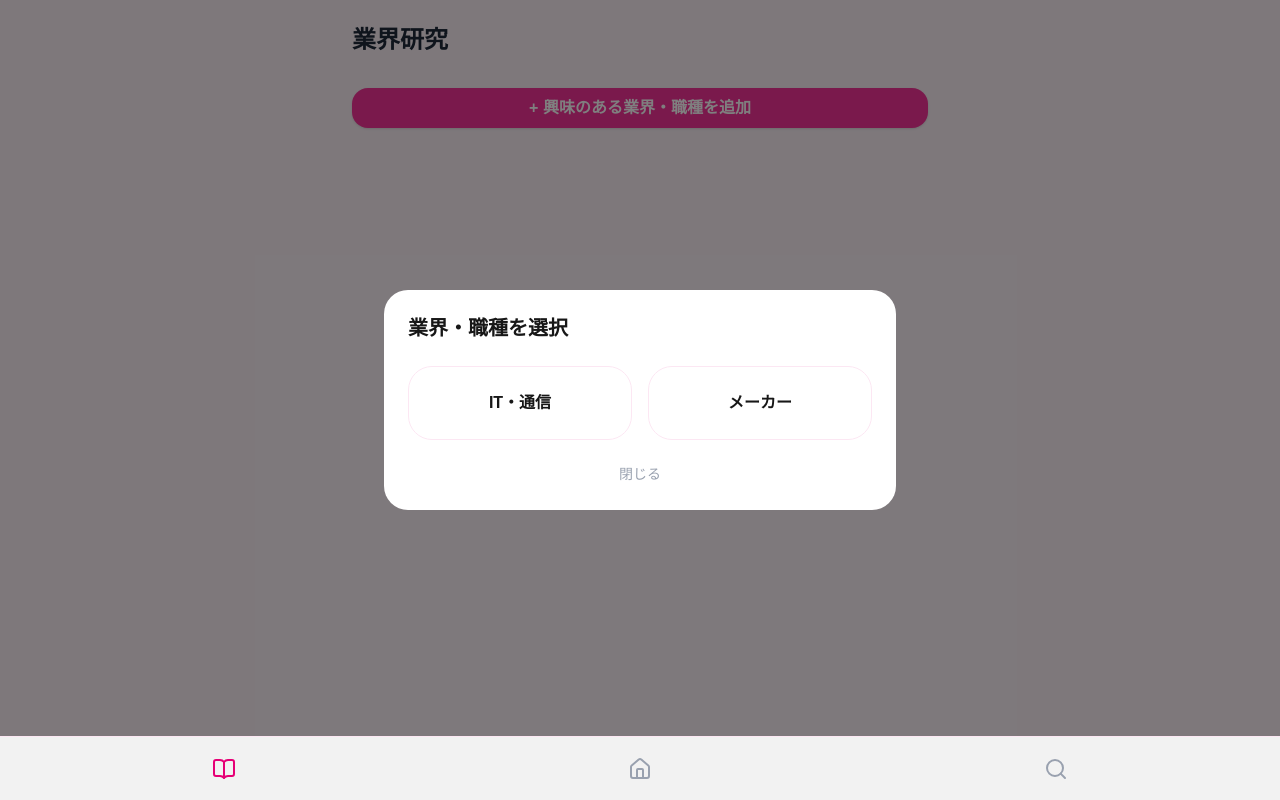
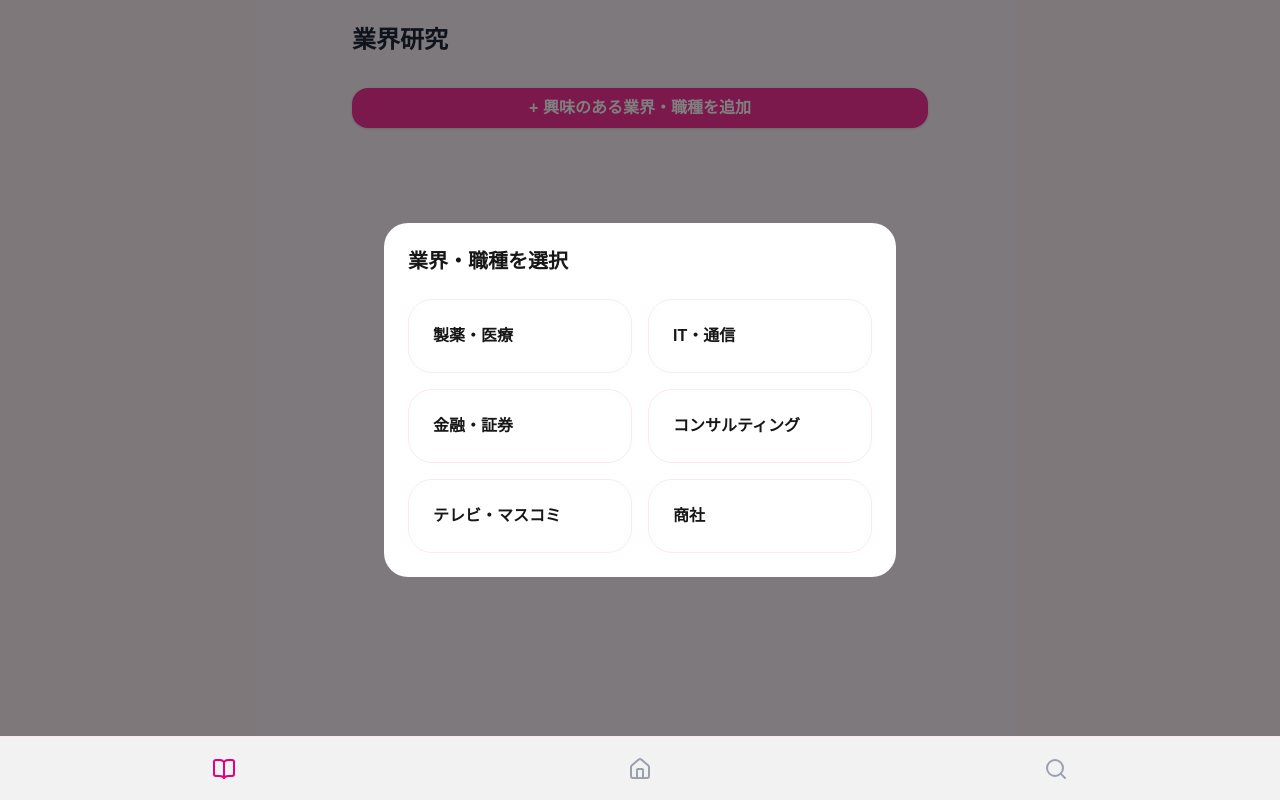
Before and after one commit to misapippi58-boop/jobquest, a Next.js app: page /industry in a window 1280 px wide. Both pictures are taken after a click on the button "+ 興味のある業界・職種を追加". Built offline with nearby package versions, Linux system fonts and the light colour scheme.

Commit message:
業界研究ページに削除機能と詳細モーダルのメモ機能を追加

```diff
--- a/app/data/industryData.ts
+++ b/app/data/industryData.ts
@@ -1,32 +1,54 @@
 export const INDUSTRY_DB = {
-  "IT・通信": {
-    description: "デジタル技術で社会を支える成長業界。DXやインフラ構築が中心です。",
-    jobs: {
-      "フロントエンドエンジニア": {
-        description: "ユーザーが目にする画面や機能をプログラミングする仕事。",
-        salary: "450〜750万円",
-        majorCompanies: ["LINEヤフー", "楽天グループ", "メルカリ"]
-      },
-      "サーバーエンジニア": {
-        description: "Webサービスの裏側の仕組みやデータベースを構築・保守する仕事。",
-        salary: "500〜850万円",
-        majorCompanies: ["NTTデータ", "富士通", "さくらインターネット"]
-      }
+  "製薬・医療": {
+    description: "医薬品開発から医療機器、サービスまでを扱う業界。",
+    commonJobs: ["営業(MR)", "事務", "マーケティング", "人事・総務"],
+    specializedJobs: {
+      "研究開発": { description: "新薬の基礎研究・臨床試験", salary: "600-1200万" },
+      "生産管理": { description: "医薬品の製造・品質管理", salary: "500-900万" },
+      "薬事": { description: "当局への承認申請業務", salary: "600-1100万" }
     }
   },
-  "メーカー": {
-    description: "モノづくりで生活を支える伝統的な業界。日本の技術力の中心です。",
-    jobs: {
-      "機械設計": {
-        description: "CADソフトを用いて、製品の構造や部品を設計する仕事。",
-        salary: "450〜800万円",
-        majorCompanies: ["トヨタ自動車", "ソニーグループ", "パナソニック"]
-      },
-      "生産技術": {
-        description: "製品を効率よく、かつ高品質に製造するためのラインを構築する仕事。",
-        salary: "400〜750万円",
-        majorCompanies: ["デンソー", "ダイキン工業"]
-      }
+  "IT・通信": {
+    description: "Webサービスやインフラ、ソフトウェア開発など。",
+    commonJobs: ["営業", "事務", "マーケティング", "人事・総務"],
+    specializedJobs: {
+      "フロントエンドエンジニア": { description: "UIの実装", salary: "450-800万" },
+      "データサイエンティスト": { description: "分析・AI活用", salary: "600-1200万" },
+      "インフラエンジニア": { description: "サーバー・ネットワーク構築", salary: "400-850万" }
+    }
+  },
+  "金融・証券": {
+    description: "銀行、証券、保険などお金の流れを支える業界。",
+    commonJobs: ["事務", "人事・総務"],
+    specializedJobs: {
+      "法人営業": { description: "企業への融資・資金調達提案", salary: "500-1000万" },
+      "運用担当(ファンドマネージャー)": { description: "資産運用の戦略・実行", salary: "800-1500万" },
+      "金融コンサルタント": { description: "個人・法人への資産運用アドバイス", salary: "500-1200万" }
+    }
+  },
+  "コンサルティング": {
+    description: "企業の経営課題を解決するプロフェッショナル。",
+    commonJobs: ["事務", "人事・総務"],
+    specializedJobs: {
+      "経営コンサルタント": { description: "戦略立案・業務改善", salary: "700-1500万" },
+      "ITコンサルタント": { description: "ITシステム導入の戦略立案", salary: "600-1200万" }
+    }
+  },
+  "テレビ・マスコミ": {
+    description: "放送、映像制作、コンテンツビジネス。",
+    commonJobs: ["営業", "事務", "マーケティング", "人事・総務"],
+    specializedJobs: {
+      "番組ディレクター": { description: "番組制作の指揮", salary: "400-900万" },
+      "編成": { description: "番組枠の企画・戦略", salary: "500-1000万" },
+      "技術スタッフ": { description: "撮影・照明・音響", salary: "350-700万" }
+    }
+  },
+  "商社": {
+    description: "物流・販売網を活用したトレード・事業投資。",
+    commonJobs: ["営業", "事務", "人事・総務"],
+    specializedJobs: {
+      "海外営業": { description: "グローバルな製品輸出入・調達", salary: "600-1300万" },
+      "物流管理": { description: "サプライチェーンの最適化", salary: "500-900万" }
     }
   }
 } as const;
--- a/app/industry/page.tsx
+++ b/app/industry/page.tsx
@@ -1,48 +1,41 @@
 "use client";
 
+import { useState, useEffect } from "react";
 import Button from "../ui/Button";
 import CompanyCard from "../CompanyCard";
 import { Company } from "../types/company";
-import { useState } from "react";
-import { useEffect } from "react";
 import { INDUSTRY_DB } from "../data/industryData";
+import { Trash2 } from "lucide-react";
 
 export default function IndustryPage() {
   const [step, setStep] = useState<"large" | "small">("large");
-  const [note, setNote] = useState("");
   const [cards, setCards] = useState<Company[]>([]);
   const [selection, setSelection] = useState({ large: "", small: "" });
   const [isModalOpen, setIsModalOpen] = useState(false);
   const [selectedJobForDetail, setSelectedJobForDetail] = useState<string | null>(null);
+  const [note, setNote] = useState("");
 
-  // 小分類が選択されたら、その職種の保存済みメモを読み込む
+  // 初期読み込み
   useEffect(() => {
     const savedCards = localStorage.getItem("my-industry-cards");
     if (savedCards) {
       try {
-        const parsed = JSON.parse(savedCards);
-        // 万が一、データが古い形式（文字列のみ）だったら空配列にする
-        if (Array.isArray(parsed) && parsed[0]?.id) {
-          setCards(parsed);
-        } else {
-          localStorage.removeItem("my-industry-cards");
-          setCards([]);
-        }
+        setCards(JSON.parse(savedCards));
       } catch (e) {
-        setCards([]);
+        console.error("データ読み込み失敗", e);
       }
     }
   }, []);
 
-  // 業界選択確定時の処理
   const handleSelectComplete = (small: string) => {
-    const currentIndustry = selection.large;
-
-    if (!cards.find((c) => c.name === small)) {
+    if (cards.find((c) => c.name === small)) {
+      alert("この職種は既に登録されています");
+      return;
+    }
     const newCard: Company = {
       id: Date.now().toString(),
       name: small,
-        industry: currentIndustry,
+      industry: selection.large,
       progress: "興味あり",
       priority: "中",
       url: "",
@@ -55,66 +48,32 @@ export default function IndustryPage() {
       strengths: "",
       memo: "",
     };
-
-      const updatedCards = [...cards, newCard];
-      setCards(updatedCards);
-
-      localStorage.setItem("my-industry-cards", JSON.stringify(updatedCards));
-    }
-
+    const updated = [...cards, newCard];
+    setCards(updated);
+    localStorage.setItem("my-industry-cards", JSON.stringify(updated));
+    setIsModalOpen(false);
+    setStep("large");
     setSelection({ large: "", small: "" });
-    setStep("large");
-    setIsModalOpen(false);
   };
-
-  // 1. 初回読み込み（マウント時）
-  useEffect(() => {
-    const savedCards = localStorage.getItem("my-industry-cards");
-    if (savedCards) {
-      setCards(JSON.parse(savedCards));
-    }
-  }, []);
-
-// 1. 初回マウント時のみデータを読み込む
-  useEffect(() => {
-    const savedCards = localStorage.getItem("my-industry-cards");
-    if (savedCards) {
-      try {
-        setCards(JSON.parse(savedCards));
-      } catch (e) {
-        console.error("データ読み込み失敗", e);
-      }
-    }
-  }, []);
-
-  // 2. cards が更新されるたびに保存する
-  useEffect(() => {
-    if (cards.length > 0) {
-      localStorage.setItem("my-industry-cards", JSON.stringify(cards));
-    }
-  }, [cards]);
 
   return (
     <main className="min-h-screen bg-pink-50 p-6 pb-32">
       <div className="max-w-xl mx-auto">
         <h1 className="text-2xl font-black mb-8 text-gray-800">業界研究</h1>
-
-        {/* 1. 業界追加ボタン */}
-        <Button
-          onClick={() => setIsModalOpen(true)}
-          className="w-full mb-8 font-bold"
-          variant="pink"
-        >
+        <Button onClick={() => setIsModalOpen(true)} className="w-full mb-8 font-bold" variant="pink">
           + 興味のある業界・職種を追加
         </Button>
 
-        {/* 業界カード一覧 */}
+        {/* カード一覧 */}
         <div className="grid gap-4">
           {cards.map((card) => (
             <CompanyCard
               key={card.id}
               company={card}
-              onOpen={() => setSelectedJobForDetail(card.name)}
+              onOpen={() => {
+                setSelectedJobForDetail(card.name);
+                setNote(card.memo || "");
+              }}
               onEdit={() => {}}
               dragEnabled={false}
               showDetails={false}
@@ -123,148 +82,63 @@ export default function IndustryPage() {
           ))}
         </div>
 
-        {/* 3. モーダル本体 */}
+        {/* 選択モーダル */}
         {isModalOpen && (
-         <div
-            className="fixed inset-0 bg-black/50 z-50 flex items-center justify-center p-4"
-            onClick={() => {
-              setIsModalOpen(false);
-              setStep("large");
-              setSelection({ large: "", small: "" });
-            }}
-          >
-            <div
-              className="bg-white w-full max-w-lg rounded-3xl p-6 max-h-[80vh] overflow-y-auto"
-              onClick={(e) => e.stopPropagation()}
-            >
+          <div className="fixed inset-0 bg-black/50 z-50 flex items-center justify-center p-4" onClick={() => setIsModalOpen(false)}>
+            <div className="bg-white w-full max-w-lg rounded-3xl p-6 max-h-[80vh] overflow-y-auto" onClick={(e) => e.stopPropagation()}>
               <h2 className="text-xl font-bold mb-6">業界・職種を選択</h2>
-
-              {/* 1. 大分類（業界） */}
-              {step === "large" && (
+              {step === "large" ? (
                 <div className="grid grid-cols-2 gap-4">
-                  {Object.keys(INDUSTRY_DB).map((industryName) => (
-                    <button
-                      key={industryName}
-                      onClick={() => {
-                        setSelection({ ...selection, large: industryName });
-                        setStep("small");
-                      }}
-                      className="p-6 bg-white border border-pink-100 rounded-3xl font-bold hover:border-pink-300"
-                    >
-                      {industryName}
+                  {(Object.keys(INDUSTRY_DB) as Array<keyof typeof INDUSTRY_DB>).map((name) => (
+                    <button key={name} onClick={() => { setSelection({ ...selection, large: name }); setStep("small"); }} className="p-6 bg-white border border-pink-100 rounded-3xl font-bold hover:border-pink-300 text-left">
+                      {name}
                     </button>
                   ))}
                 </div>
-              )}
-
-              {/* 2. 小分類（職種） */}
-              {step === "small" && (
+              ) : (
                 <div className="space-y-4">
                   <button onClick={() => setStep("large")} className="text-sm text-gray-400 underline">←戻る</button>
-                  <h3 className="font-bold text-lg mb-4">職種を選んでください</h3>
-
-                  {Object.keys(INDUSTRY_DB[selection.large as keyof typeof INDUSTRY_DB].jobs).map((jobName) => (
-                    <button
-                      key={jobName}
-                      onClick={() => setSelection({ ...selection, small: jobName })}
-                      className={`w-full p-4 rounded-2xl font-bold border-2 text-left ${
-                        selection.small === jobName ? "border-pink-500 bg-pink-50 text-pink-700" : "bg-gray-50 hover:bg-gray-100"
-                      }`}
-                    >
+                  {selection.large && INDUSTRY_DB[selection.large as keyof typeof INDUSTRY_DB]?.specializedJobs ? (
+                    Object.keys(INDUSTRY_DB[selection.large as keyof typeof INDUSTRY_DB].specializedJobs).map((jobName) => (
+                      <button key={jobName} onClick={() => setSelection({ ...selection, small: jobName })} className={`w-full p-4 rounded-2xl font-bold border-2 text-left ${selection.small === jobName ? "border-pink-500 bg-pink-50 text-pink-700" : "bg-gray-50 hover:bg-gray-100"}`}>
                         {jobName}
                       </button>
-                  ))}
-
-                  {selection.small !== "" && (
-                    <button
-                      onClick={() => handleSelectComplete(selection.small)}
-                      className="w-full mt-8 py-4 bg-pink-500 text-white rounded-2xl font-bold shadow-lg"
-                    >
-                      この職種を登録する
-                    </button>
-                  )}
+                    ))
+                  ) : <p>データがありません</p>}
+                  {selection.small && <Button onClick={() => handleSelectComplete(selection.small)} className="w-full" variant="pink">登録する</Button>}
                 </div>
               )}
-
-              <button
-                onClick={() => { setIsModalOpen(false); setStep("large"); setSelection({large: "", small: ""}); }}
-                className="mt-6 w-full text-gray-400 text-sm"
-              >
-                閉じる
-              </button>
             </div>
           </div>
         )}
 
-        {/* 詳細表示用モーダル */}
+        {/* 詳細モーダル */}
         {selectedJobForDetail && (
-          <div className="fixed inset-0 bg-black/50 z-50 flex items-center justify-center p-4"
-          onClick={() => setSelectedJobForDetail(null)}
-          >
-            <div className="bg-white w-full max-w-lg rounded-3xl p-8 max-h-[80vh] overflow-y-auto">
-              {/* 職種データを探す */}
+          <div className="fixed inset-0 bg-black/50 z-50 flex items-center justify-center p-4" onClick={() => setSelectedJobForDetail(null)}>
+            <div className="bg-white w-full max-w-lg rounded-3xl p-8 max-h-[80vh] overflow-y-auto" onClick={(e) => e.stopPropagation()}>
               {(() => {
-                // 職種データを見つけるための検索処理
-                let foundJob = null;
-                Object.values(INDUSTRY_DB).forEach(industry => {
-                  if (industry.jobs[selectedJobForDetail as keyof typeof industry.jobs]) {
-                    foundJob = industry.jobs[selectedJobForDetail as keyof typeof industry.jobs];
+                let foundJob: any = null;
+                Object.values(INDUSTRY_DB).forEach((industry: any) => {
+                  if (industry.specializedJobs && industry.specializedJobs[selectedJobForDetail]) {
+                    foundJob = industry.specializedJobs[selectedJobForDetail];
                   }
                 });
-
                 if (!foundJob) return <p>データが見つかりません</p>;
-
-                const { description, salary, majorCompanies } = foundJob as any;
-
                 return (
-                  <div className="space-y-6">
-                    <h2 className="text-2xl font-black text-pink-600">{selectedJobForDetail}</h2>
-
-                    <div>
-                      <h3 className="font-bold text-gray-500 mb-1">仕事内容</h3>
-                      <p>{description}</p>
-                    </div>
-
-                    <div>
-                      <h3 className="font-bold text-gray-500 mb-1">年収目安</h3>
-                      <p className="text-lg font-bold">{salary}</p>
-                    </div>
-
-                    <div>
-                      <h3 className="font-bold text-gray-500 mb-1">代表的な企業</h3>
-                      <ul className="list-disc ml-4">
-                        {majorCompanies.map((c: string) => <li key={c}>{c}</li>)}
-                      </ul>
-                    </div>
-
-                    <div>
-                      <h3 className="font-bold text-gray-500 mb-2">自分専用メモ</h3>
-                      <textarea
-                        value={note}
-                        onChange={(e) => setNote(e.target.value)}
-                        className="w-full p-4 rounded-2xl bg-pink-50 border-none min-h-[120px] text-sm"
-                        placeholder="志望動機や面接で聞きたいことなどをメモ..."
-                      />
-
-                      <div className="flex gap-3 mt-4">
-                        <Button
-                          variant="pink"
-                          onClick={() => {
-                            localStorage.setItem(`note-${selectedJobForDetail}`, note);
-                            alert("保存しました！");
-                          }}
-                          className="flex-1"
-                        >
-                          保存する
-                        </Button>
-                        <Button
-                          variant="white"
-                          onClick={() => setSelectedJobForDetail(null)}
-                          className="flex-1"
-                        >
-                          閉じる
-                        </Button>
-                      </div>
+                  <div className="space-y-4 relative">
+                    <button onClick={() => { const filtered = cards.filter((c) => c.name !== selectedJobForDetail); setCards(filtered); localStorage.setItem("my-industry-cards", JSON.stringify(filtered)); setSelectedJobForDetail(null); }} className="absolute top-0 right-0 p-2 text-gray-400 hover:text-red-500">
+                      <Trash2 size={20} />
+                    </button>
+                    <h2 className="text-2xl font-black text-pink-600 pr-8">{selectedJobForDetail}</h2>
+                    <p className="font-bold text-gray-500">仕事内容</p>
+                    <p>{foundJob.description}</p>
+                    <p className="font-bold text-gray-500">年収目安</p>
+                    <p>{foundJob.salary}</p>
+                    <p className="font-bold text-gray-500 pt-4">memo</p>
+                    <textarea value={note} onChange={(e) => setNote(e.target.value)} className="w-full p-4 rounded-2xl bg-pink-50 border-none min-h-[100px] text-sm" placeholder="メモを入力..." />
+                    <div className="flex gap-2 pt-2">
+                      <Button onClick={() => { const updated = cards.map(c => c.name === selectedJobForDetail ? {...c, memo: note} : c); setCards(updated); localStorage.setItem("my-industry-cards", JSON.stringify(updated)); alert("保存しました"); }} className="flex-1" variant="pink">保存する</Button>
+                      <Button onClick={() => setSelectedJobForDetail(null)} className="flex-1" variant="white">閉じる</Button>
                     </div>
                   </div>
                 );
--- a/app/page.tsx
+++ b/app/page.tsx
@@ -237,7 +237,6 @@ const nextSchedule =
 
 </div>
 
-{/* 下の統計エリアは独立させる */}
 <div className="mb-6">
   <DashboardStats
     totalCompanies={companies.length}
@@ -306,7 +305,7 @@ const nextSchedule =
                 fixed
                 inset-0
                 bg-black/40
-                z-50
+                z-[100]
                 overflow-y-auto
                 flex
                 justify-center
```
Also changed, not shown: app/CompanyForm.tsx (+30 -1 lines), app/CompanyModal.tsx (+9 -1 lines). Lines whose indentation alone changed are shown as unchanged.
